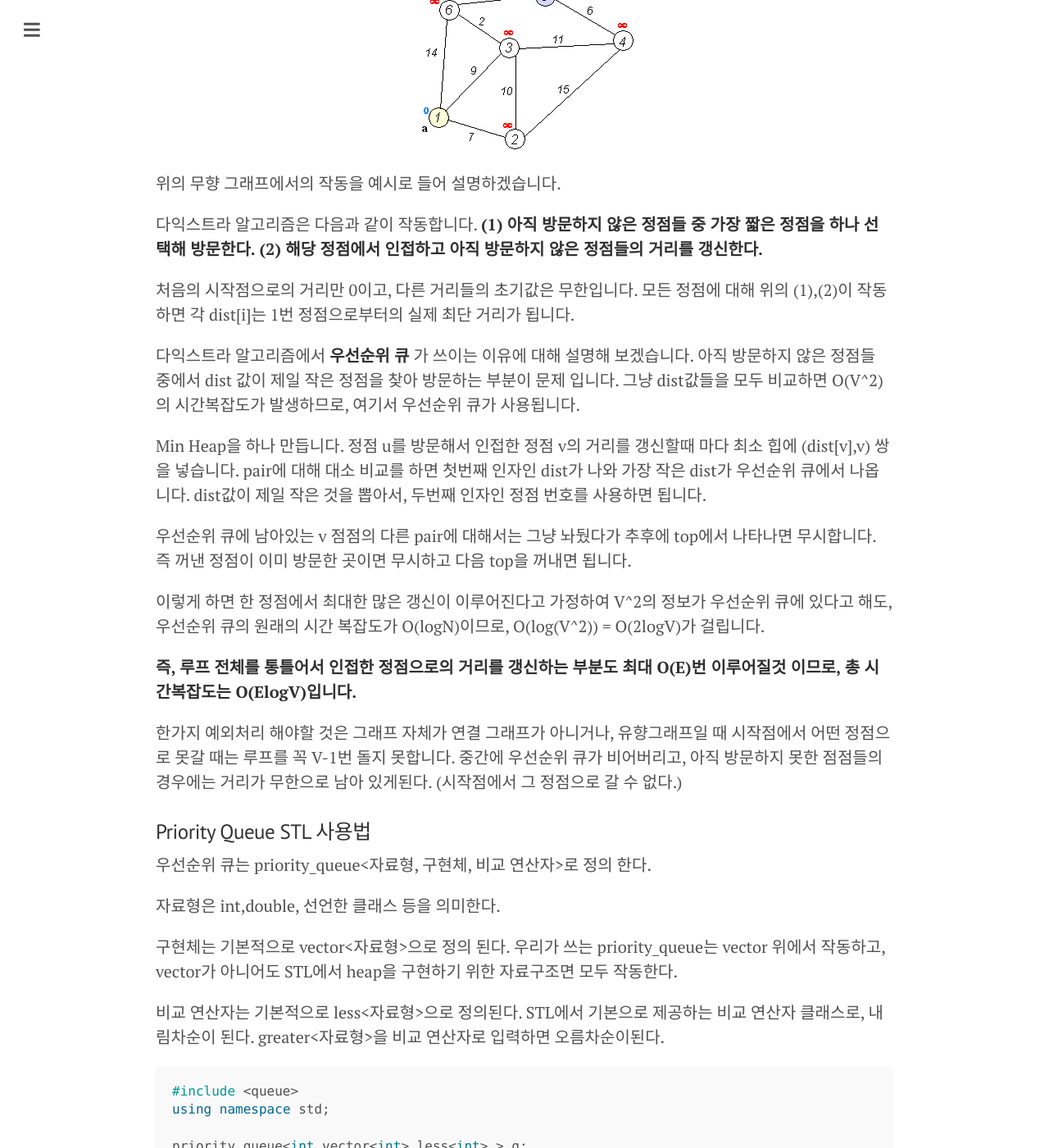
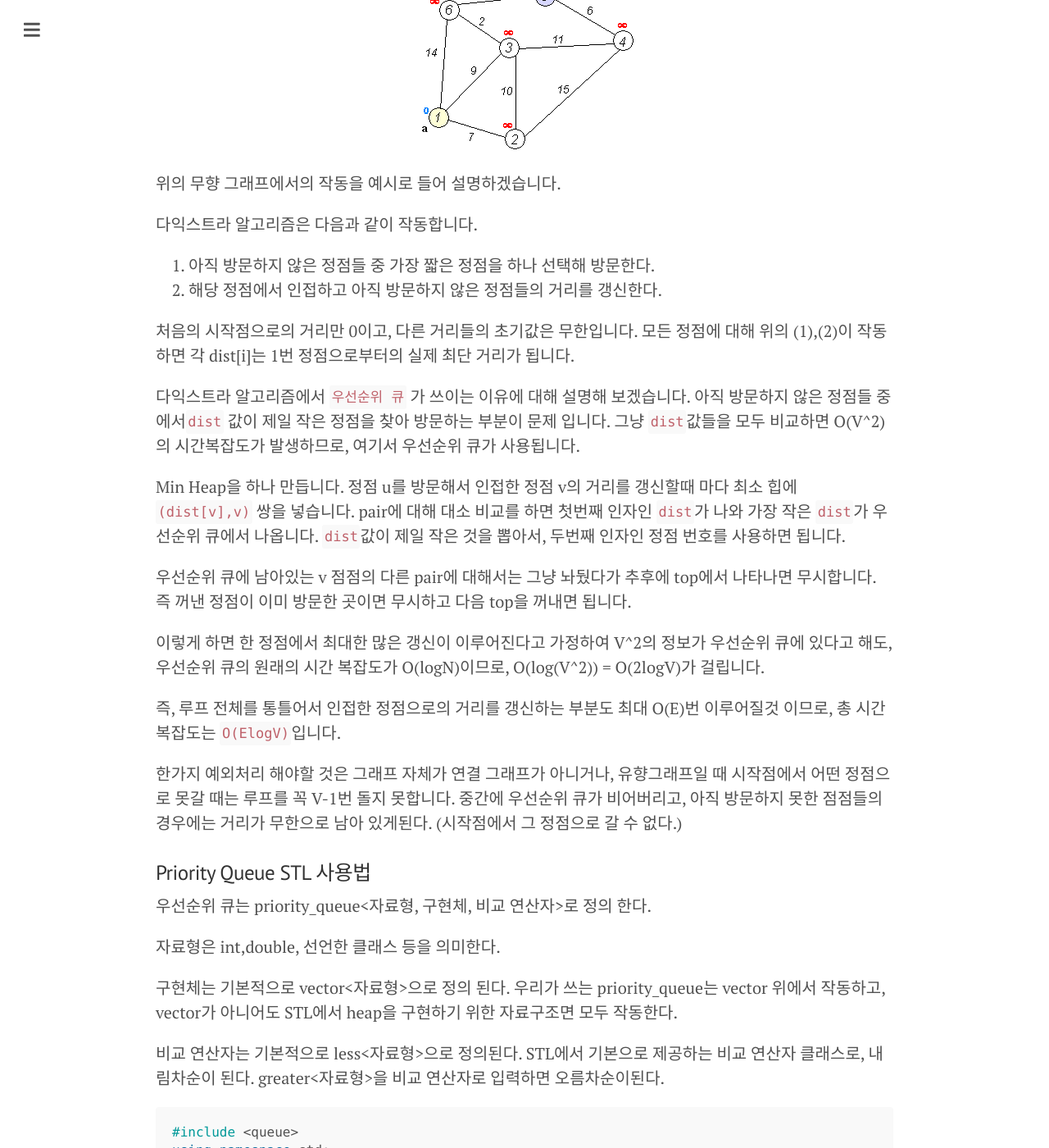
Before and after one commit to changhyeonnam/changhyeonnam.github.io, a Jekyll site: the page built from _posts/2021/2021-07-25-dijkstra.md, in a window 1280 px wide and 1400 px high, scrolled down 558 px. Shown: the whole window at 82% size. Built offline with Jekyll 4.4.1, drawn with Linux system fonts in a browser that asks for light colours; nearby versions of some CDN libraries; comment, search, counter and statistics services are not loaded.

Commit message:
Update 2021-07-25-dijkstra.md

```diff
--- a/_posts/2021/2021-07-25-dijkstra.md
+++ b/_posts/2021/2021-07-25-dijkstra.md
@@ -24,20 +24,20 @@ CTP 알고리즘 동아리에서 여름방학 코딩테스트반에 참여하여
 위의 무향 그래프에서의 작동을 예시로 들어 설명하겠습니다.
 
 다익스트라 알고리즘은 다음과 같이 작동합니다.
-**(1) 아직 방문하지 않은 정점들 중 가장 짧은 정점을 하나 선택해 방문한다.**
-**(2) 해당 정점에서 인접하고 아직 방문하지 않은 정점들의 거리를 갱신한다.**
+1.  아직 방문하지 않은 정점들 중 가장 짧은 정점을 하나 선택해 방문한다.
+2.  해당 정점에서 인접하고 아직 방문하지 않은 정점들의 거리를 갱신한다.
 
 처음의 시작점으로의 거리만 0이고, 다른 거리들의 초기값은 무한입니다. 모든 정점에 대해 위의 (1),(2)이 작동하면 각 dist[i]는 1번 정점으로부터의 실제 최단 거리가 됩니다.
 
-다익스트라 알고리즘에서 **우선순위 큐** 가 쓰이는 이유에 대해 설명해 보겠습니다. 아직 방문하지 않은 정점들 중에서 dist 값이 제일 작은 정점을 찾아 방문하는 부분이 문제 입니다. 그냥 dist값들을 모두 비교하면 O(V^2)의 시간복잡도가 발생하므로, 여기서 우선순위 큐가 사용됩니다.
+다익스트라 알고리즘에서 `우선순위 큐` 가 쓰이는 이유에 대해 설명해 보겠습니다. 아직 방문하지 않은 정점들 중에서`dist` 값이 제일 작은 정점을 찾아 방문하는 부분이 문제 입니다. 그냥 `dist`값들을 모두 비교하면 O(V^2)의 시간복잡도가 발생하므로, 여기서 우선순위 큐가 사용됩니다.
 
-Min Heap을 하나 만듭니다. 정점 u를 방문해서 인접한 정점 v의 거리를 갱신할때 마다 최소 힙에 (dist[v],v) 쌍을 넣습니다. pair에 대해 대소 비교를 하면 첫번째 인자인 dist가 나와 가장 작은 dist가 우선순위 큐에서 나옵니다. dist값이 제일 작은 것을 뽑아서, 두번째 인자인 정점 번호를 사용하면 됩니다.
+Min Heap을 하나 만듭니다. 정점 u를 방문해서 인접한 정점 v의 거리를 갱신할때 마다 최소 힙에 `(dist[v],v)` 쌍을 넣습니다. pair에 대해 대소 비교를 하면 첫번째 인자인 `dist`가 나와 가장 작은 `dist`가 우선순위 큐에서 나옵니다. `dist`값이 제일 작은 것을 뽑아서, 두번째 인자인 정점 번호를 사용하면 됩니다.
 
 우선순위 큐에 남아있는 v 점점의 다른 pair에 대해서는 그냥 놔뒀다가 추후에 top에서 나타나면 무시합니다. 즉 꺼낸 정점이 이미 방문한 곳이면 무시하고  다음 top을 꺼내면 됩니다.
 
 이렇게 하면 한 정점에서 최대한 많은 갱신이 이루어진다고 가정하여 V^2의 정보가 우선순위 큐에 있다고 해도, 우선순위 큐의 원래의 시간 복잡도가 O(logN)이므로, O(log(V^2)) = O(2logV)가 걸립니다.
 
-**즉, 루프 전체를 통틀어서 인접한 정점으로의 거리를 갱신하는 부분도 최대 O(E)번 이루어질것 이므로, 총 시간복잡도는 O(ElogV)입니다.**
+즉, 루프 전체를 통틀어서 인접한 정점으로의 거리를 갱신하는 부분도 최대 O(E)번 이루어질것 이므로, 총 시간복잡도는 `O(ElogV)`입니다.
 
 한가지 예외처리 해야할 것은 그래프 자체가 연결 그래프가 아니거나, 유향그래프일 때 시작점에서 어떤 정점으로 못갈 때는 루프를 꼭 V-1번 돌지 못합니다. 중간에 우선순위 큐가 비어버리고, 아직 방문하지 못한 점점들의 경우에는 거리가 무한으로 남아 있게된다. (시작점에서 그 정점으로 갈 수 없다.)
 
```
